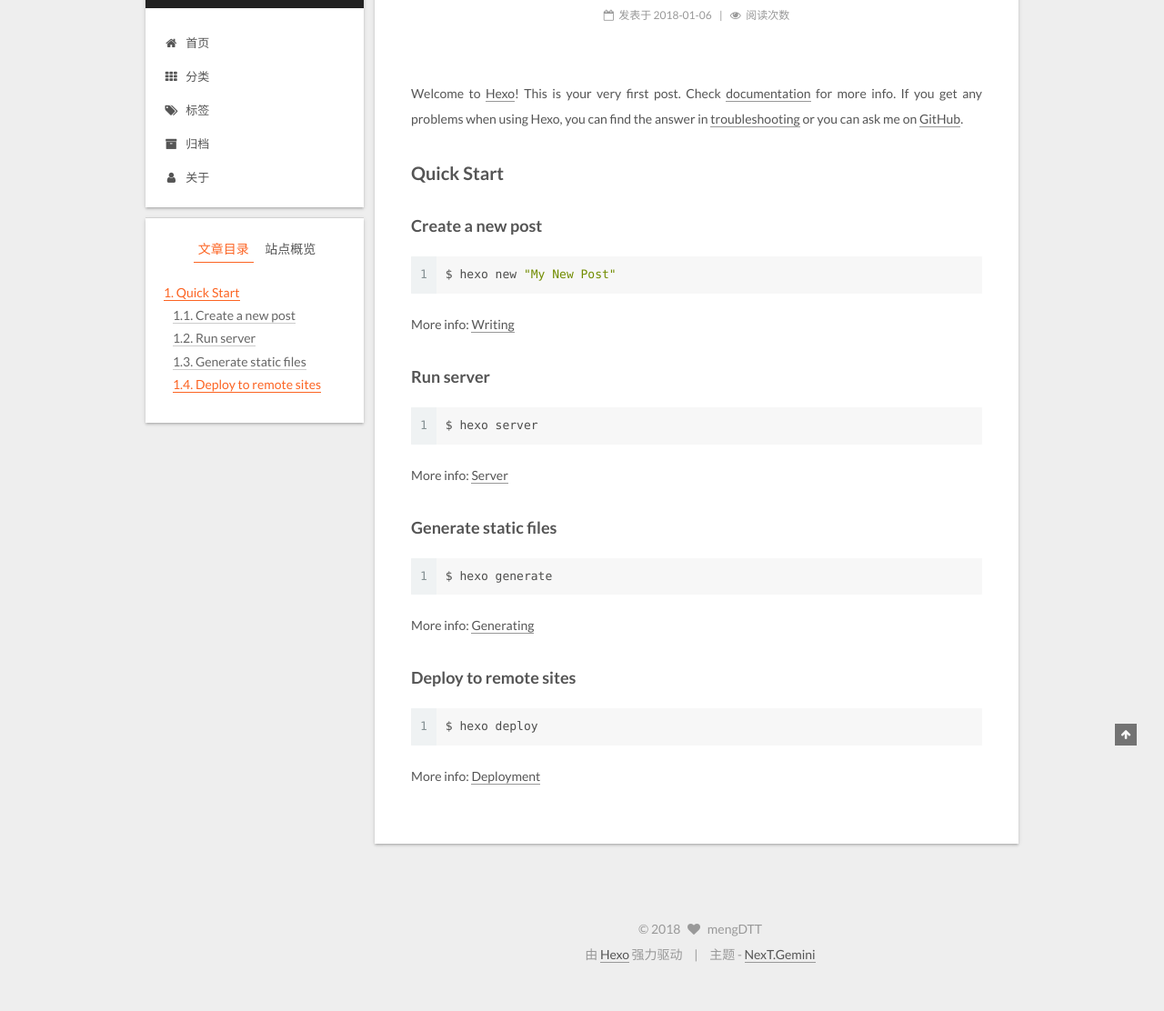
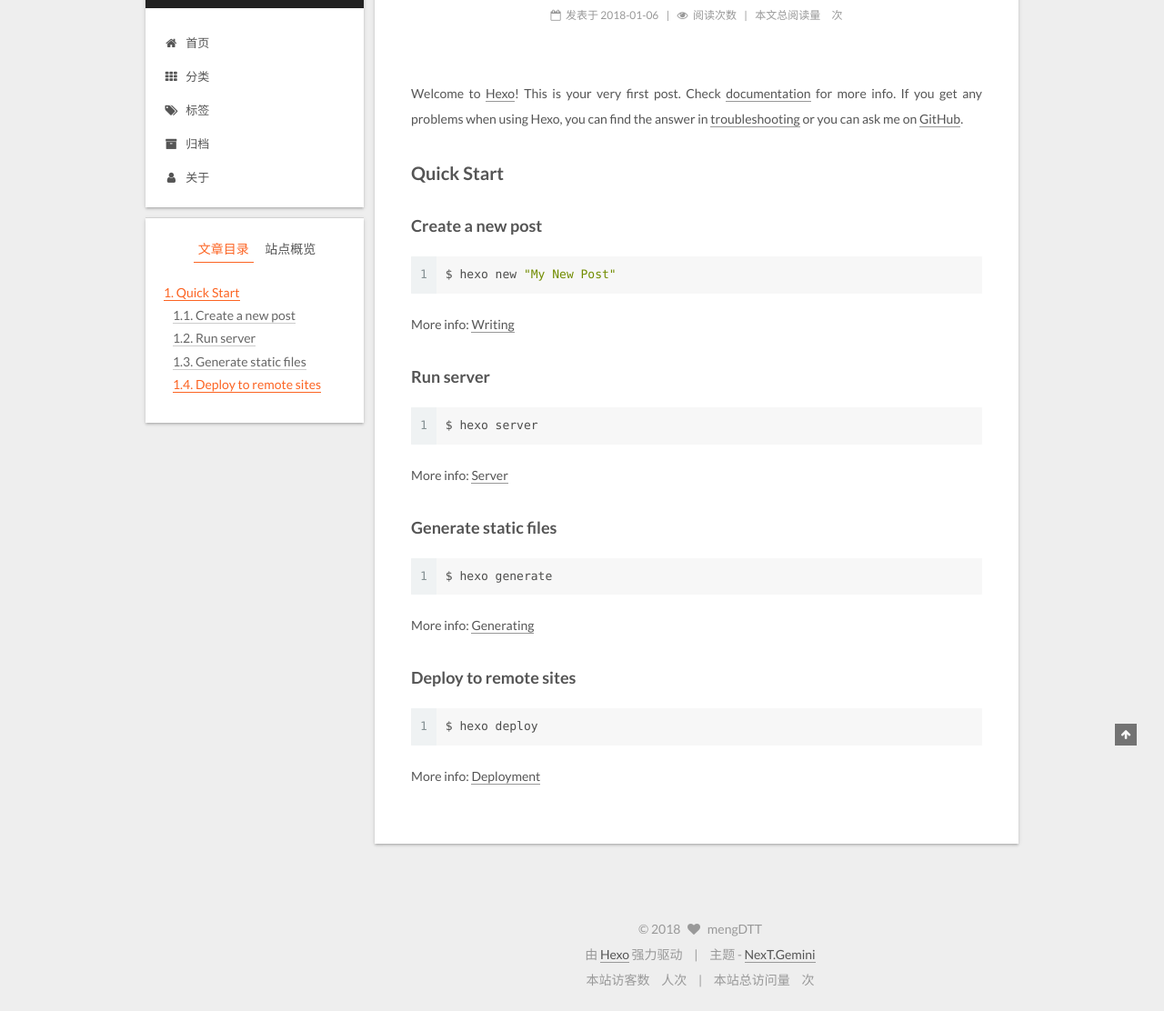
Before and after one commit to mengDTT/mengDTT.github.io, a plain HTML site: page 2018/01/06/hello-world/index.html in a window 1280 px wide. Shown: the part 80-1192 px from the top of the page at 91% size. Before the commit the page ends 1164 px from the top, so only its background shows below. Drawn offline with Linux system fonts and the light colour scheme; some packages are replaced by stand-ins of ours; a script that the page names is missing.

Commit message:
Site updated: 2018-01-07 21:35:16

```diff
--- a/2018/01/06/hello-world/index.html
+++ b/2018/01/06/hello-world/index.html
@@ -351,6 +351,11 @@
 
 
 
+            <span class="post-meta-divider">|</span>
+            <span class="page-pv">本文总阅读量
+            <span class="busuanzi-value" id="busuanzi_value_page_pv" ></span>次
+            </span>
+
 
 
 
@@ -577,6 +582,26 @@
 </div>
 
 
+
+<div class="busuanzi-count">
+  <script async src="https://dn-lbstatics.qbox.me/busuanzi/2.3/busuanzi.pure.mini.js"></script>
+
+
+    <span class="site-uv">
+      本站访客数
+      <span class="busuanzi-value" id="busuanzi_value_site_uv"></span>
+      人次
+    </span>
+
+
+
+    <span class="site-pv">
+      本站总访问量
+      <span class="busuanzi-value" id="busuanzi_value_site_pv"></span>
+      次
+    </span>
+
+</div>
 
 
 
```
Also changed, not shown: archives/2018/01/index.html (+20 -0 lines), archives/2018/index.html (+20 -0 lines), archives/index.html (+20 -0 lines), index.html (+20 -0 lines).
